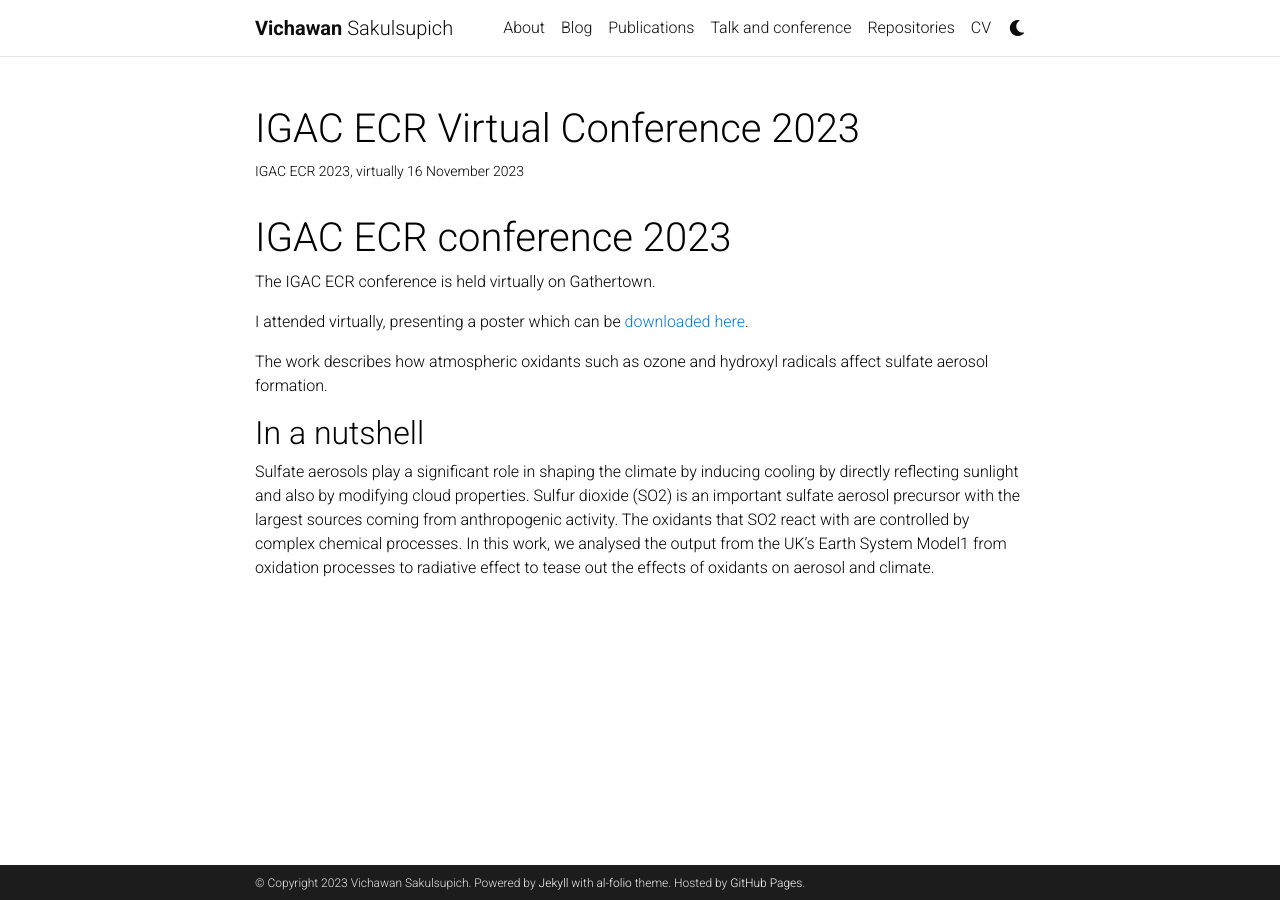
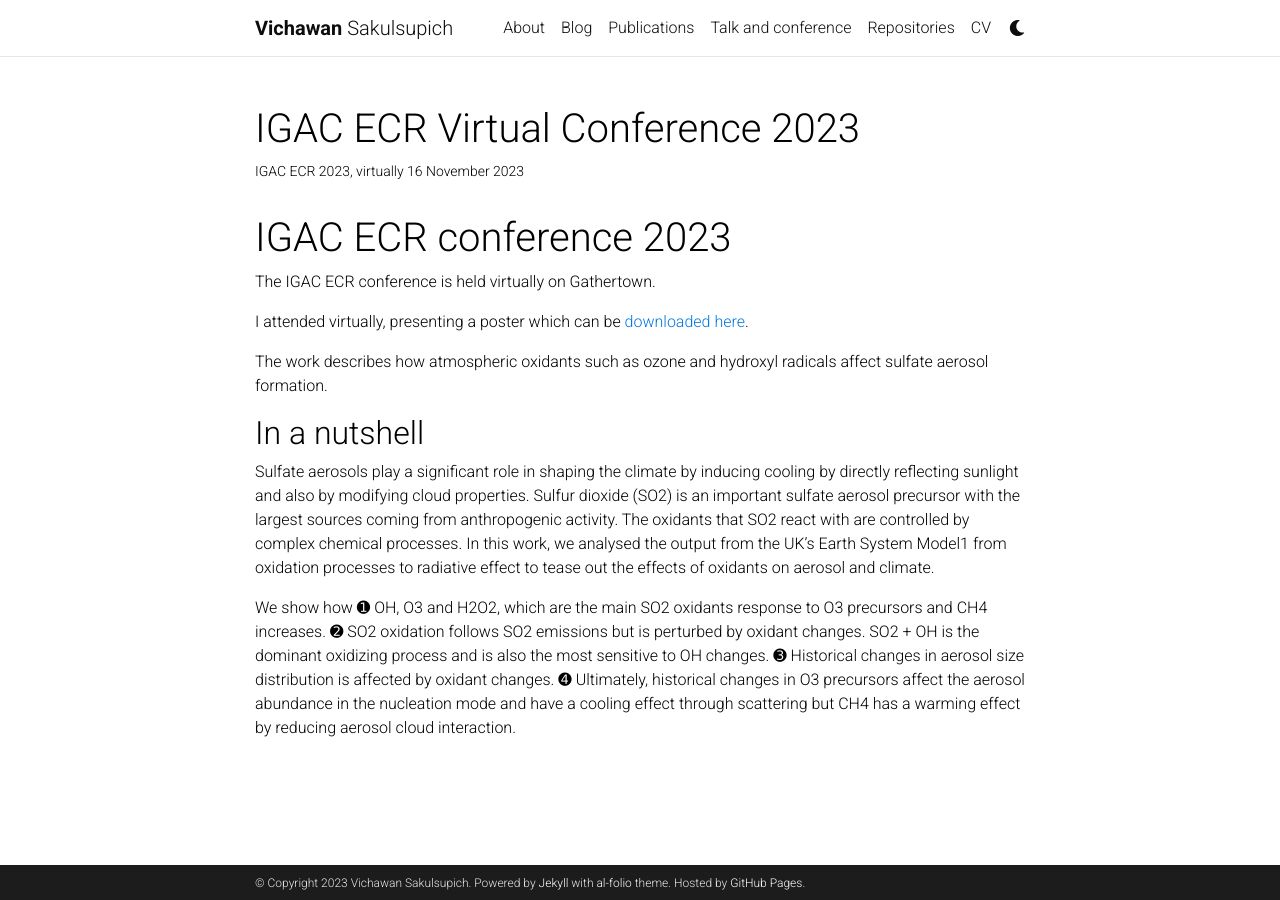
Before and after one commit to vichawans/vichawans.github.io, a Jekyll site: the page built from _projects/20231117_IGAC-ECR.md, in a window 1280 px wide. Built offline with Jekyll 4.4.1, drawn with Linux system fonts in a browser that asks for light colours; comment, search, counter and statistics services are not loaded; a style sheet for code colours, icons or effects is not loaded.

Commit message:
Update 20231117_IGAC-ECR.md

```diff
--- a/_projects/20231117_IGAC-ECR.md
+++ b/_projects/20231117_IGAC-ECR.md
@@ -25,3 +25,14 @@ controlled by complex chemical processes.
 In this work, we analysed the output from the UK’s Earth
 System Model1 from oxidation processes to radiative effect to
 tease out the effects of oxidants on aerosol and climate.
+
+We show how ➊ OH, O3 and H2O2, which are the main SO2
+oxidants response to O3 precursors and CH4 increases. ➋ SO2
+oxidation follows SO2 emissions but is perturbed by oxidant
+changes. SO2 + OH is the dominant oxidizing process and is
+also the most sensitive to OH changes.
+➌ Historical changes in aerosol size distribution is affected
+by oxidant changes. ➍ Ultimately, historical changes in O3
+precursors affect the aerosol abundance in the nucleation mode
+and have a cooling effect through scattering but CH4 has a
+warming effect by reducing aerosol cloud interaction.
```
